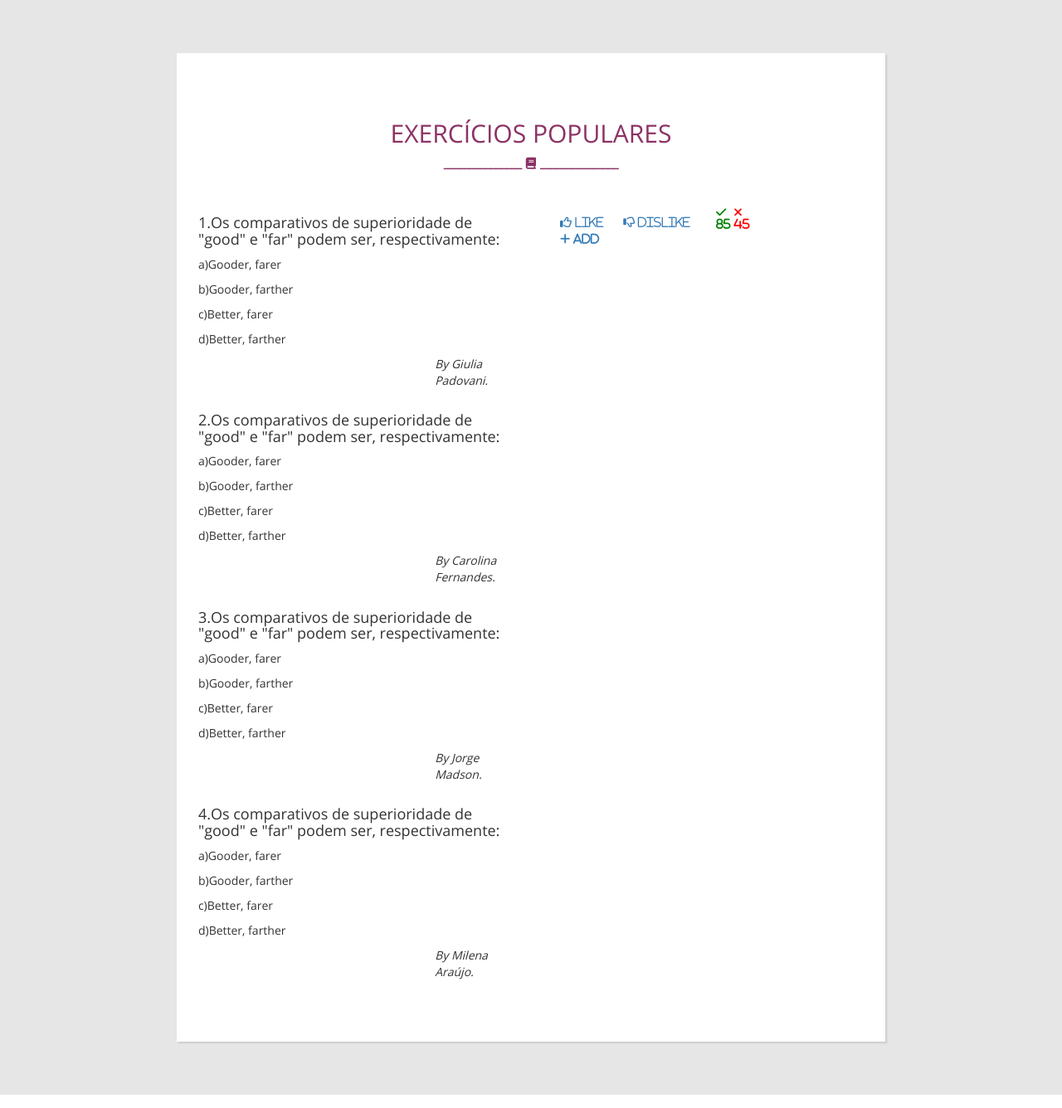
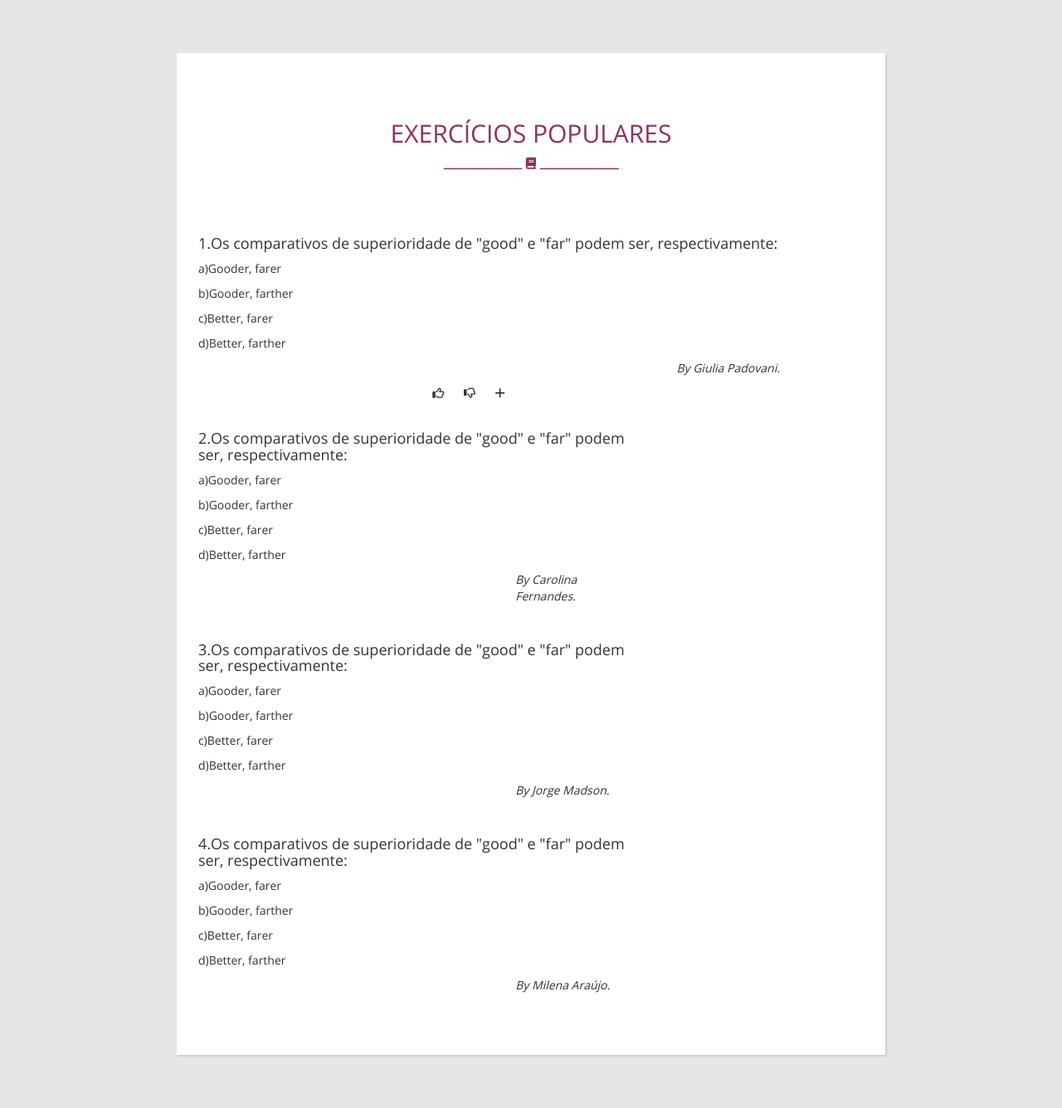
Before and after one commit to GiuliaPadovani/tadspeaking, a PHP site: page /html/exercicios_populares.html in a window 1280 px wide. Shown: the part 70-1406 px from the top of the page at 83% size. Run offline with PHP 8.4, Linux system fonts and the light colour scheme; some libraries are stand-ins or nearby versions.

Commit message:
Meus exercicios

```diff
--- a/Projeto/css/style.css
+++ b/Projeto/css/style.css
@@ -190,8 +190,8 @@ hr {
 	margin-top: 4%;
 }
 
-.ex, .options {
-	margin-top: 1%;
+.ex {
+	margin-top: 3%;
 }
 
 .author {
@@ -203,8 +203,21 @@ hr {
 	transition: all 0.5s;
 }
 
+
 .icon:hover {
 	font-size: 20px;
+}
+
+.like:hover {
+	color: green;
+}
+
+.dislike:hover {
+	color: red;
+}
+
+.add:hover {
+	color: #000099;
 }
 
 .acertos {
@@ -225,3 +238,7 @@ hr {
 .cadastrar, .populares {
 	background-color: #e6e6e6;
 }
+
+.meus .botao{
+	background-color: #5AAD5A;
+}
--- a/Projeto/html/exercicios_populares.html
+++ b/Projeto/html/exercicios_populares.html
@@ -63,8 +63,8 @@
 					</div>
 				</div>
 				<div class="mostraExercicios">
-					<div class="row ex">
-						<div class="col-md-6">
+					<div class="row">
+						<div class="col-md-12 ex">
 							<h4>1.Os comparativos de superioridade de "good" e "far" podem ser, respectivamente:</h4>
 							<p class="textoInline" id="a"></p><p onclick="myFunction()" class="textoInline choice">a)</p><p class="textoInline"> Gooder, farer</p><br>
 							<p class="textoInline" id="a"></p><p onclick="myFunction()" class="textoInline choice">b)</p><p class="textoInline"> Gooder, farther</p><br>
@@ -74,18 +74,24 @@
 								<p><i>By Giulia Padovani.</i></p>
 							</div>
 						</div>
-						<div class="col-md-3 options">
-							<a href="#"><i class="fa fa-thumbs-o-up icon" aria-hidden="true"> Like</i></a>
-							<a href="#"><i class="fa fa-thumbs-o-down icon" aria-hidden="true"> Dislike</i></a>
-							<a href="#"><i class="fa fa-plus icon" aria-hidden="true"> Add</i></a>
+						<div class="row">
+							<div class="col-md-12 options">
+								<span class="like"><i class="fa fa-thumbs-o-up icon like" aria-hidden="true"></i></span>
+								<span class="dislike"><i class="fa fa-thumbs-o-down icon" aria-hidden="true"></i></span>
+								<span class="add"><i class="fa fa-plus icon" aria-hidden="true"></i></span>
+								<div class="col-md-4 info">
+								<i></i>
+								</div>
+							</div>
 						</div>
-						<div class="col-md-3">
-							<i class="fa fa-check acertos" aria-hidden="true"><p>85</p></i>
-							<i class="fa fa-times erros" aria-hidden="true"><p>45</p></i>
-						</div>
+						<!--
+						<div class="col-md-2 info">
+							<i class="fa fa-check acertos" aria-hidden="true"><p class="textoInline">85</p></i>
+							<i class="fa fa-times erros" aria-hidden="true"><p class="textoInline">45</p></i>
+						</div>-->
 					</div>
-					<div class="row ex">
-						<div class="col-md-6">
+					<div class="row">
+						<div class="col-md-8 ex">
 							<h4>2.Os comparativos de superioridade de "good" e "far" podem ser, respectivamente:</h4>
 							<p class="textoInline" id="a"></p><p onclick="myFunction()" class="textoInline choice">a)</p><p class="textoInline"> Gooder, farer</p><br>
 							<p class="textoInline" id="a"></p><p onclick="myFunction()" class="textoInline choice">b)</p><p class="textoInline"> Gooder, farther</p><br>
@@ -96,8 +102,8 @@
 							</div>
 						</div>
 					</div>
-					<div class="row ex">
-						<div class="col-md-6">
+					<div class="row">
+						<div class="col-md-8 ex">
 							<h4>3.Os comparativos de superioridade de "good" e "far" podem ser, respectivamente:</h4>
 							<p class="textoInline" id="a"></p><p onclick="myFunction()" class="textoInline choice">a)</p><p class="textoInline"> Gooder, farer</p><br>
 							<p class="textoInline" id="a"></p><p onclick="myFunction()" class="textoInline choice">b)</p><p class="textoInline"> Gooder, farther</p><br>
@@ -108,8 +114,8 @@
 							</div>
 						</div>
 					</div>
-					<div class="row ex">
-						<div class="col-md-6">
+					<div class="row">
+						<div class="col-md-8 ex">
 							<h4>4.Os comparativos de superioridade de "good" e "far" podem ser, respectivamente:</h4>
 							<p class="textoInline" id="a"></p><p onclick="myFunction()" class="textoInline choice">a)</p><p class="textoInline"> Gooder, farer</p><br>
 							<p class="textoInline" id="a"></p><p onclick="myFunction()" class="textoInline choice">b)</p><p class="textoInline"> Gooder, farther</p><br>
```
